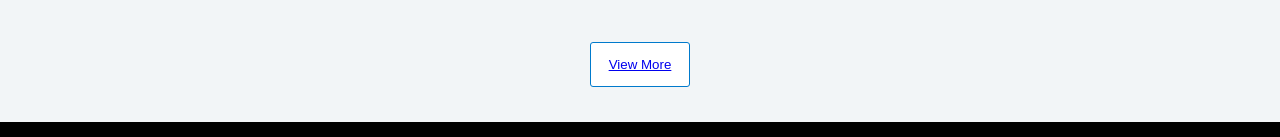
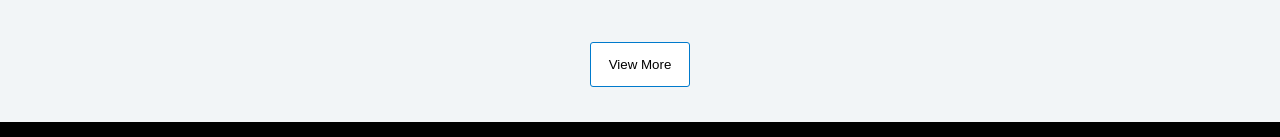
Before and after one commit to Shabeebkaruvath/Papperrow, a React (Create React App) app: page / in a window 1280 px wide. In both pictures the pointer is over the button "View More". Shown: the part 2373-2510 px from the top of the page. Built offline with nearby package versions, Linux system fonts and the light colour scheme; a web font is replaced by a local one.

Commit message:
home done

```diff
--- a/src/content/Home/Homethree.css
+++ b/src/content/Home/Homethree.css
@@ -42,7 +42,7 @@
   border-radius: 3px;
   border: 1px solid #007acc;
   background-color: #ffffff;
-  color: #007acc;
+  color: #000000;
   margin: 10px;
 
 }
--- a/src/content/Home/homethree.jsx
+++ b/src/content/Home/homethree.jsx
@@ -20,7 +20,7 @@ function homethree() {
         <img src={book5} alt="5" />
       </div>
       <div className="index33">
-        <button className="btn-viewmore"><Link to="/book">View More</Link></button>
+        <button className="btn-viewmore"><Link to="/book" style={{textDecoration:'none',color:'Black'}}>View More</Link></button>
       </div>
     </div>
   );
```
